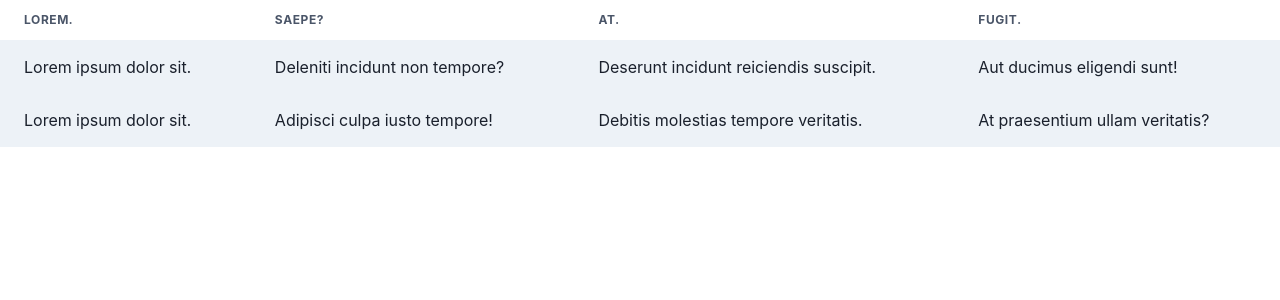
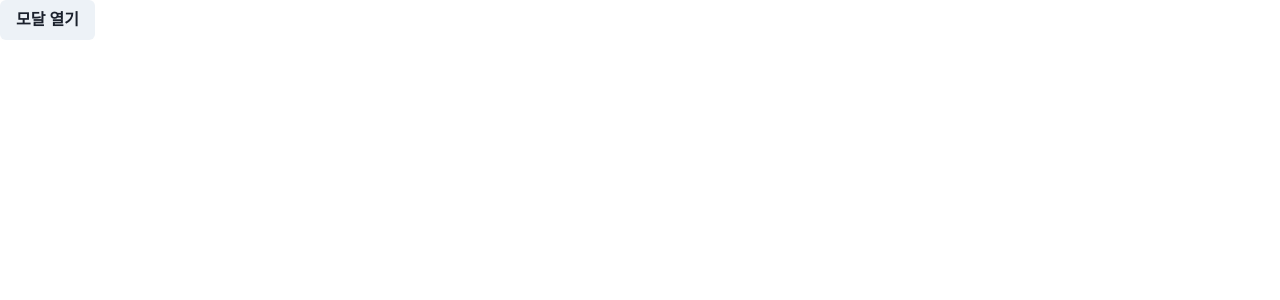
Before and after one commit to soowan95/react20231031, a React (Create React App) app: page / in a window 1280 px wide. Shown: the top 300 px of the page. Built offline with nearby package versions, Linux system fonts and the light colour scheme.

Commit message:
learn chakra ui Modal

```diff
--- a/src/App.js
+++ b/src/App.js
@@ -1,56 +1,46 @@
 import {
-  Box,
-  Card,
-  CardBody,
-  CardFooter,
-  CardHeader,
-  Flex,
-  Heading,
   Button,
-  SimpleGrid,
-  Table,
-  Thead,
-  Tbody,
-  Th,
-  Tr,
-  Td,
+  Modal,
+  ModalBody,
+  ModalCloseButton,
+  ModalContent,
+  ModalFooter,
+  ModalHeader,
+  ModalOverlay,
+  useDisclosure,
 } from "@chakra-ui/react";
 
 function App() {
+  const { isOpen, onOpen, onClose } = useDisclosure();
+
   return (
     <>
-      <SimpleGrid columns={1} gap={5}>
-        <Box>
-          <Box>
-            <Table variant="striped">
-              <Thead>
-                <Tr>
-                  <Th>Lorem.</Th>
-                  <Th>Saepe?</Th>
-                  <Th>At.</Th>
-                  <Th>Fugit.</Th>
-                </Tr>
-              </Thead>
-              <Tbody>
-                <Tr>
-                  <Td>Lorem ipsum dolor sit.</Td>
-                  <Td>Deleniti incidunt non tempore?</Td>
-                  <Td>Deserunt incidunt reiciendis suscipit.</Td>
-                  <Td>Aut ducimus eligendi sunt!</Td>
-                </Tr>
-              </Tbody>
-              <Tbody>
-                <Tr>
-                  <Td>Lorem ipsum dolor sit.</Td>
-                  <Td>Adipisci culpa iusto tempore!</Td>
-                  <Td>Debitis molestias tempore veritatis.</Td>
-                  <Td>At praesentium ullam veritatis?</Td>
-                </Tr>
-              </Tbody>
-            </Table>
-          </Box>
-        </Box>
-      </SimpleGrid>
+      <Button onClick={onOpen}>모달 열기</Button>
+
+      <Modal
+        closeOnOverlayClick={false}
+        isOpen={isOpen}
+        onClose={onClose}
+        isCentered={true}
+        motionPreset="slideInRight"
+      >
+        <ModalOverlay />
+        <ModalContent>
+          <ModalHeader>모달의 제목</ModalHeader>
+          <ModalCloseButton />
+          <ModalBody>
+            Lorem ipsum dolor sit amet, consectetur adipisicing elit. Facere
+            nisi praesentium provident. Aut debitis explicabo laboriosam nam,
+            obcaecati quis! Accusantium asperiores aspernatur deleniti omnis
+            possimus quia rerum similique temporibus vitae!
+          </ModalBody>
+          <ModalFooter>
+            <Button colorScheme="blue" onClick={onClose}>
+              닫기
+            </Button>
+          </ModalFooter>
+        </ModalContent>
+      </Modal>
     </>
   );
 }
```
